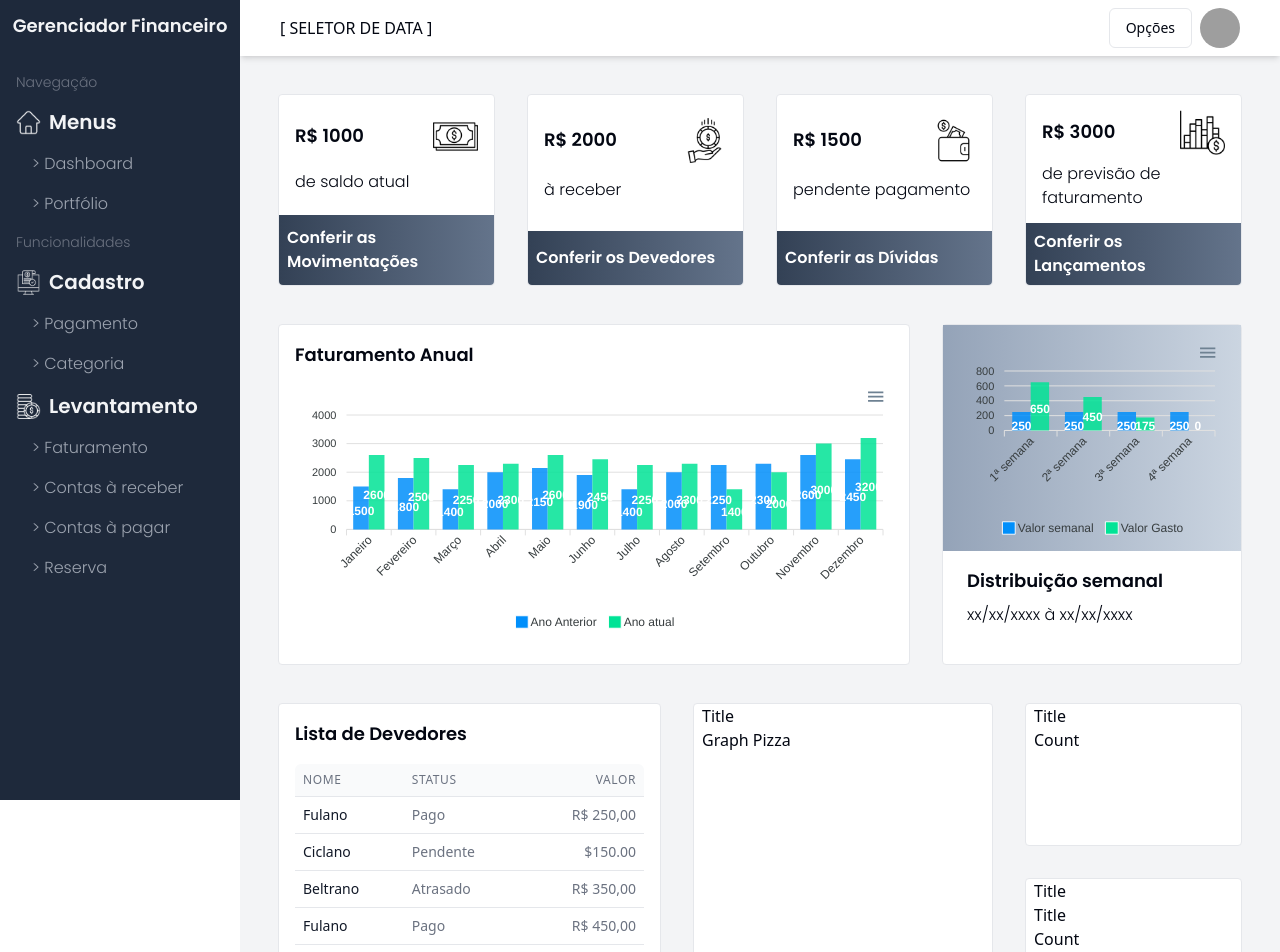
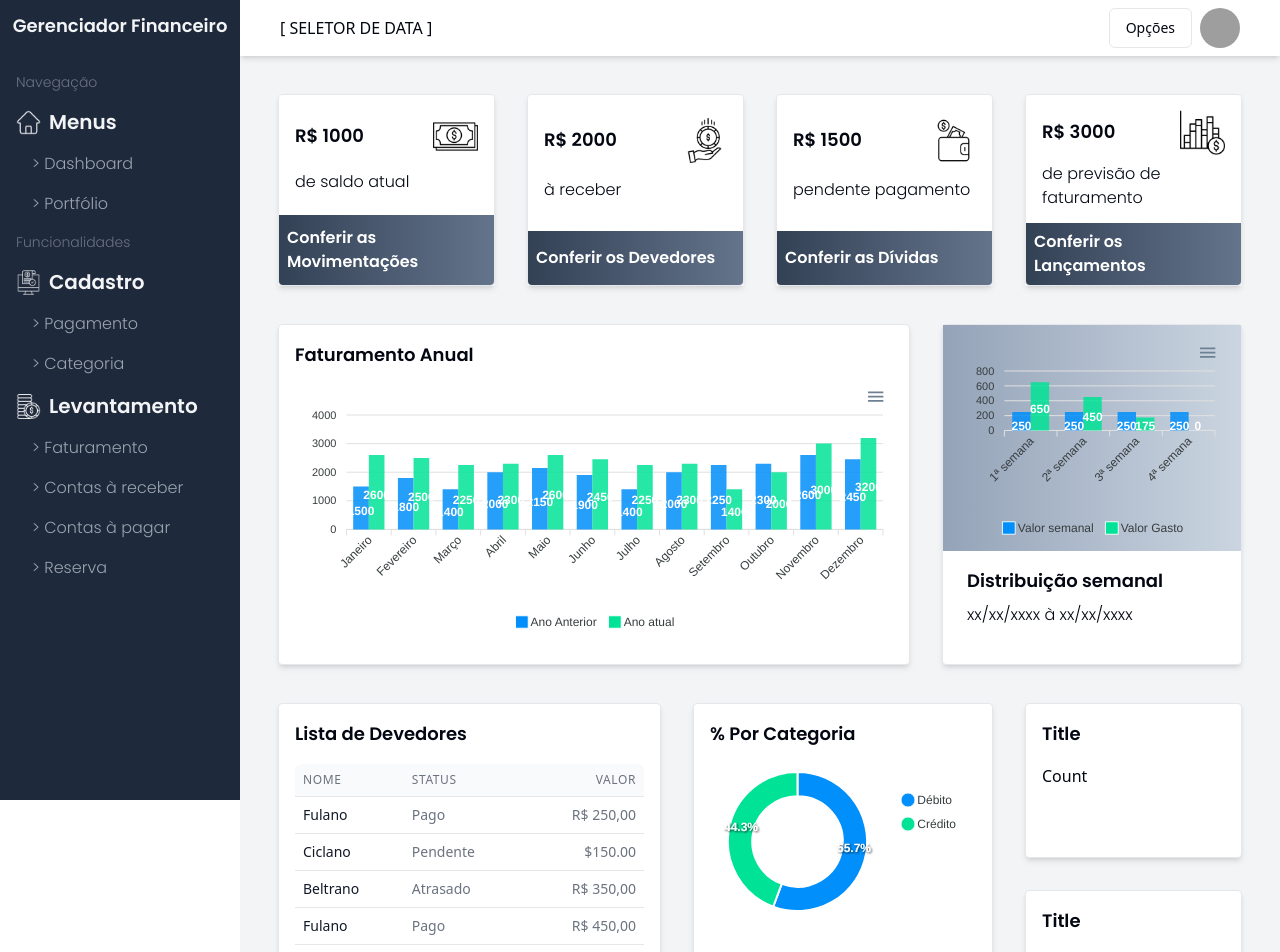
Before and after one commit to taynanhott/financial-manager, a Next.js app: page /gerenciar/dashboard in a window 1280 px wide. Shown: the top 952 px of the page. Built offline with nearby package versions, Linux system fonts and the light colour scheme; grey boxes are pictures that could not be loaded.

Commit message:
Styling of all content blocks, correction of table responsiveness, insertion of the circular graph

```diff
--- a/src/app/gerenciar/dashboard/page.tsx
+++ b/src/app/gerenciar/dashboard/page.tsx
@@ -7,12 +7,11 @@ import { Avatar, AvatarFallback, AvatarImage } from "@/components/ui/avatar"
 import { AccountOptions } from "@/components/Resources/MenuBar";
 import { TableList } from "@/components/Resources/Table";
 
-
 const graficoDetalhado = [
     {
         options: {
             chart: {
-                id: "basic-bar"
+                id: "bar" as const
             },
             xaxis: {
                 categories: ['Janeiro', 'Fevereiro', 'Março', 'Abril', 'Maio', 'Junho', 'Julho', 'Agosto', 'Setembro', 'Outubro', 'Novembro', 'Dezembro']
@@ -36,7 +35,7 @@ const graficoSimples = [
     {
         options: {
             chart: {
-                id: "basic-bar"
+                id: "bar" as const
             },
             xaxis: {
                 categories: ['1ª semana', '2ª semana', '3ª semana', '4ª semana']
@@ -54,6 +53,19 @@ const graficoSimples = [
             }
         ],
         height: 200
+    },
+]
+
+const graficoDonut = [
+    {
+        options: {
+            chart: {
+                id: "donut" as const
+            },
+            labels: ['Débito', 'Crédito']
+        },
+        series: [1570, 1250],
+        height: 270
     },
 ]
 
@@ -95,7 +107,7 @@ function CardDashBoard({ cards }: Props) {
         <>{cards.map((card: any, index: number) => (
             <motion.div
                 key={`card-${index}`}
-                className="backdrop-blur-sm"
+                className="backdrop-blur-sm shadow-md"
                 initial={{ opacity: 0, y: 50 }}
                 whileInView={{ opacity: 1, y: 0 }}
                 exit={{ opacity: 1, y: 0 }}
@@ -144,22 +156,22 @@ export default function Gerenciar() {
                 </div>
             </div>
 
-            <div id="top-dashboard">
+            <div id="top-dashboard shadow-md">
                 <div className="grid grid-cols-1 md:grid-cols-2 lg:grid-cols-4 gap-8 px-[38px] pt-[38px]">
                     <CardDashBoard cards={cards} />
                 </div>
             </div>
             <div id="mid-dashboard">
                 <div className="grid grid-cols-1 lg:grid-cols-3 gap-8 px-[38px] pt-[38px]">
-                    <div className="h-[341px] col-span-1 lg:col-span-2 rounded-sm border bg-white">
+                    <div className="h-[341px] col-span-1 lg:col-span-2 rounded-sm border bg-white shadow-md">
                         <div className="px-4 items-center text-lg flex font-poppins-bold pt-4">Faturamento Anual</div>
 
-                        <div className="tems-center flex">
+                        <div className="tems-center flex ">
                             <Graph components={graficoDetalhado} />
                         </div>
 
                     </div>
-                    <div className="h-[341px] col-span-1 rounded-sm border bg-white">
+                    <div className="h-[341px] col-span-1 rounded-sm border bg-white shadow-md">
 
                         <div className="h-2/3 bg-gradient-to-r from-slate-400 to-slate-300">
                             <Graph components={graficoSimples} />
@@ -174,23 +186,24 @@ export default function Gerenciar() {
             </div>
             <div id="features-dashboard">
                 <div className="grid grid-cols-2 lg:grid-cols-12 gap-8 px-[38px] pt-[38px]">
-                    <div className="h-[341px] col-span-8 lg:col-span-5 rounded-sm border bg-white">
+                    <div className="h-[341px] col-span-8 lg:col-span-5 rounded-sm border bg-white shadow-md">
                         <div className="col-span-1 items-center text-lg font-poppins-bold px-4 pt-4">Lista de Devedores</div>
                         <TableList />
                     </div>
-                    <div className="h-[341px] col-span-8 lg:col-span-4 rounded-sm border bg-white">
-                        <div className="px-2 items-center flex">Title</div>
-                        <div className="px-2 items-center flex">Graph Pizza</div>
+                    <div className="h-[341px] col-span-8 lg:col-span-4 rounded-sm border bg-white shadow-md">
+                        <div className="col-span-1 items-center text-lg font-poppins-bold px-4 pt-4">% Por Categoria</div>
+                        <div className="bg-gradient-to-r">
+                            <Graph components={graficoDonut} />
+                        </div>
                     </div>
                     <div className="h-52 lg:h-[341px] grid grid-cols-8 lg:grid-cols-1 gap-8 col-span-8 lg:col-span-3 rounded-sm">
-                        <div className="col-span-4 lg:col-span-1 rounded-sm border bg-white">
-                            <div className="px-2 items-center flex">Title</div>
-                            <div className="px-2 items-center flex">Count</div>
+                        <div className="col-span-4 lg:col-span-1 rounded-sm border bg-white shadow-md">
+                            <div className="col-span-1 items-center text-lg font-poppins-bold px-4 pt-4">Title</div>
+                            <div className="p-4 h-1/3 items-center">Count</div>
                         </div>
-                        <div className="col-span-4 lg:col-span-1 rounded-sm border bg-white">
-                            <div className="px-2 col-span-2 items-center flex">Title</div>
-                            <div className="px-2 col-span-1 items-center flex">Title</div>
-                            <div className="px-2 col-span-1 items-center flex">Count</div>
+                        <div className="col-span-4 lg:col-span-1 rounded-sm border bg-white shadow-md">
+                            <div className="col-span-1 items-center text-lg font-poppins-bold px-4 pt-4">Title</div>
+                            <div className="p-4 h-1/3 items-center">Count</div>
                         </div>
                     </div>
                 </div>
--- a/src/app/layout.tsx
+++ b/src/app/layout.tsx
@@ -19,10 +19,8 @@ export default function RootLayout({ children }: Props) {
         <head>
         </head>
         <body>
-          <div className="flex">
-            <Menu />
-            {children}
-          </div>
+          <Menu />
+          {children}
         </body>
       </html>
     </>
--- a/src/components/Html/Body/Menu/menu.tsx
+++ b/src/components/Html/Body/Menu/menu.tsx
@@ -1,4 +1,4 @@
-'use client'
+"use client"
 
 import { Label } from "@/components/ui/label";
 import { motion } from "framer-motion";
@@ -92,8 +92,7 @@ export const MenuItem = ({ components }: Props) => {
     return (
         <motion.li
             variants={variants}
-            whileHover={{ scale: 1.03 }}
-            className="block items-center ml-4 cursor-pointer"
+            className="block items-center ml-4 max-h-6 cursor-pointer"
         >
             <a href={components.href} target="_self" className="hover:border-b mt-4 hover:border-white flex items-center">
                 {`> ${components.name}`}
@@ -130,7 +129,7 @@ export default function Menu() {
                         <motion.div
                             className="font-poppins text-gray-400"
                             key={`li-${index}`}
-                            initial={{ opacity: 0, y: 50 }}
+                            initial={{ opacity: 0, y: 50}}
                             whileInView={{ opacity: 1, y: 0 }}
                             exit={{ opacity: 1, y: 0 }}
                             transition={{ duration: 0.5, delay: index * 0.1 }}
--- a/src/components/Resources/GraphApex/index.tsx
+++ b/src/components/Resources/GraphApex/index.tsx
@@ -8,14 +8,15 @@ interface Props {
     components: {
         options: {
             chart: {
-                id: string
+                id: "area" | "line" | "donut" | "bar" | "pie" | "radialBar" | "scatter" | "bubble" | "heatmap" | "candlestick" | "boxPlot" | "radar" | "polarArea" | "rangeBar" | "rangeArea" | "treemap" | undefined
             },
-            xaxis: {
+            xaxis?: {
                 categories: string[]
             },
+            labels?: string[],
             colors?: string[],
         },
-        series: {
+        series: number[] | {
             name: string,
             data: number[]
         }[],
@@ -32,7 +33,7 @@ function Graph({ components }: Props) {
                     className={`w-full pt-4 px-4`}
                     options={component.options}
                     series={component.series}
-                    type="bar"
+                    type={component.options.chart.id}
                     height={component.height}
                 />
             ))}
```
